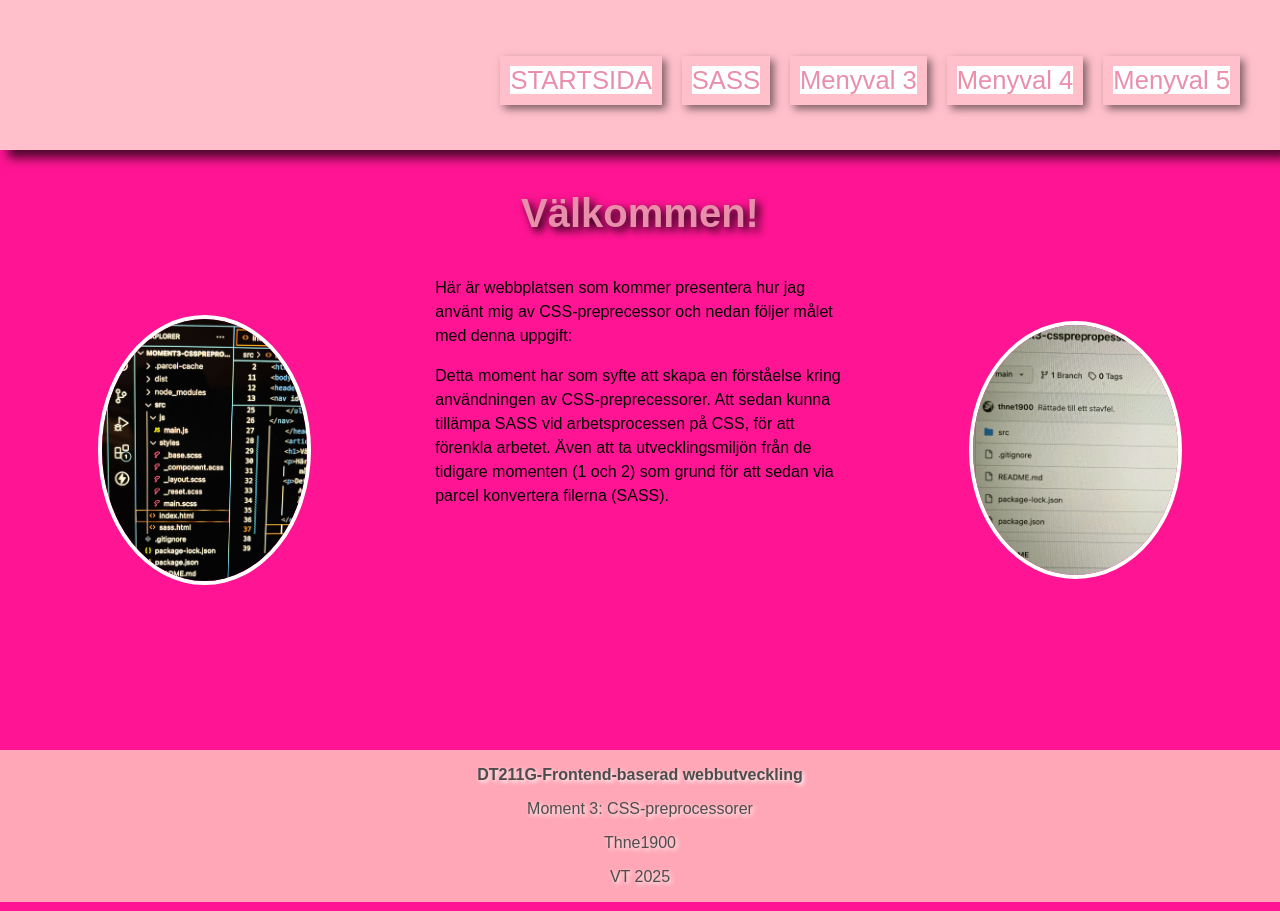
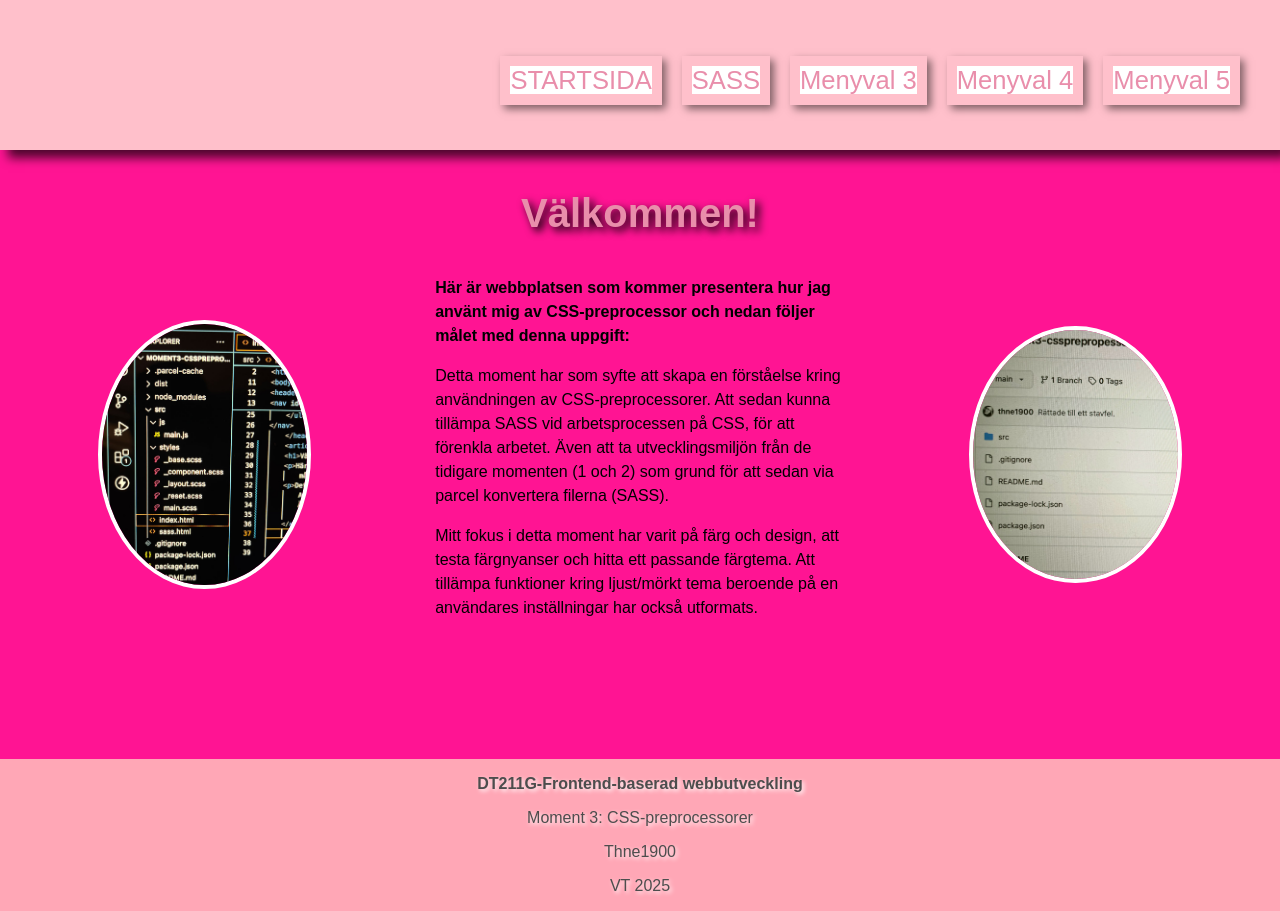
Before and after one commit to thne1900/moment3-cssprepropessorer, a website built with Parcel: page src/index.html in a window 1280 px wide. Built offline with nearby package versions, Linux system fonts and the light colour scheme.

Commit message:
Strukturerade i html-filen och kommenterade.

```diff
--- a/src/index.html
+++ b/src/index.html
@@ -3,14 +3,14 @@
 <head>
 <meta charset="UTF-8">
 <meta name="viewport" content="width=device-width, initial-scale=1.0">
-<meta name="description" content="Webbplatsens startsida"><!--keywords for search engines-->
-<link rel="stylesheet" href="styles/main.scss"><!--Link to the page's css file-->
-<title>Startsida</title>
+<meta name="description" content="Webbplatsens startsida, innehållande beskrivning kring användningen av Sass."><!--keywords for search engines-->
+<link rel="stylesheet" href="styles/main.scss"><!--Link to the page's scss file-->
+<title>Välkommen</title>
 <script src="js/main.js" type="module"></script><!--Linked javascript file-->
 </head>
-<body class="dark-theme" class="light-theme">
+<body>
 <header id="header">
-<nav id="menu-responsive">
+<nav id="menu-responsive"><!--Navigation menu-->
     <div id="menu-hamburger" class="menu-hamburger">
     <span class="row"></span>
     <span class="row"></span>
@@ -25,18 +25,19 @@
     </ul>
 </nav>
     </header>
-
-    <div class="grid-container">
-    <article class="welcome">
+    <div class="grid-container"><!--Div element with a grid container.-->
+    <article class="welcome"><!--The text content of the page-->
     <h1>Välkommen!</h1>
-    <p>Här är webbplatsen som kommer presentera hur jag använt mig av CSS-preprecessor och nedan följer
-        målet med denna uppgift:</p>
-    <p>Detta moment har som syfte att skapa en förståelse kring användningen av CSS-preprecessorer.
+    <p><strong>Här är webbplatsen som kommer presentera hur jag använt mig av CSS-preprocessor och nedan följer
+        målet med denna uppgift:</strong></p>
+    <p>Detta moment har som syfte att skapa en förståelse kring användningen av CSS-preprocessorer.
         Att sedan kunna tillämpa SASS vid arbetsprocessen på CSS, för att förenkla arbetet.
         Även att ta utvecklingsmiljön från de tidigare momenten (1 och 2) som grund för att sedan via parcel
         konvertera filerna (SASS).</p>
+    <p>Mitt fokus i detta moment har varit på färg och design, att testa färgnyanser och hitta ett passande färgtema. Att tillämpa funktioner kring ljust/mörkt
+        tema beroende på en användares inställningar har också utformats.</p>
     </article>
-    <picture class="image1">
+    <picture class="image1"><!--Pictures elements containing different image formats on the website's images-->
         <source srcset="./images/image1.jpg?as=avif&width=500" type="image/avif">
         <source srcset="./images/image1.jpg?as=webp&width=500" type="image/webp">
         <source srcset="./images/image1.jpg?width=500" type="image/jpg">
--- a/src/styles/_base.scss
+++ b/src/styles/_base.scss
@@ -31,7 +31,7 @@ h1{
 
 .welcome {
     line-height: $lineheight-standard;
-    margin-bottom: 55%;
+    margin-bottom: 30%;
 }
 
 /*Here an inheritance (@extend) is used on the element.*/
```
